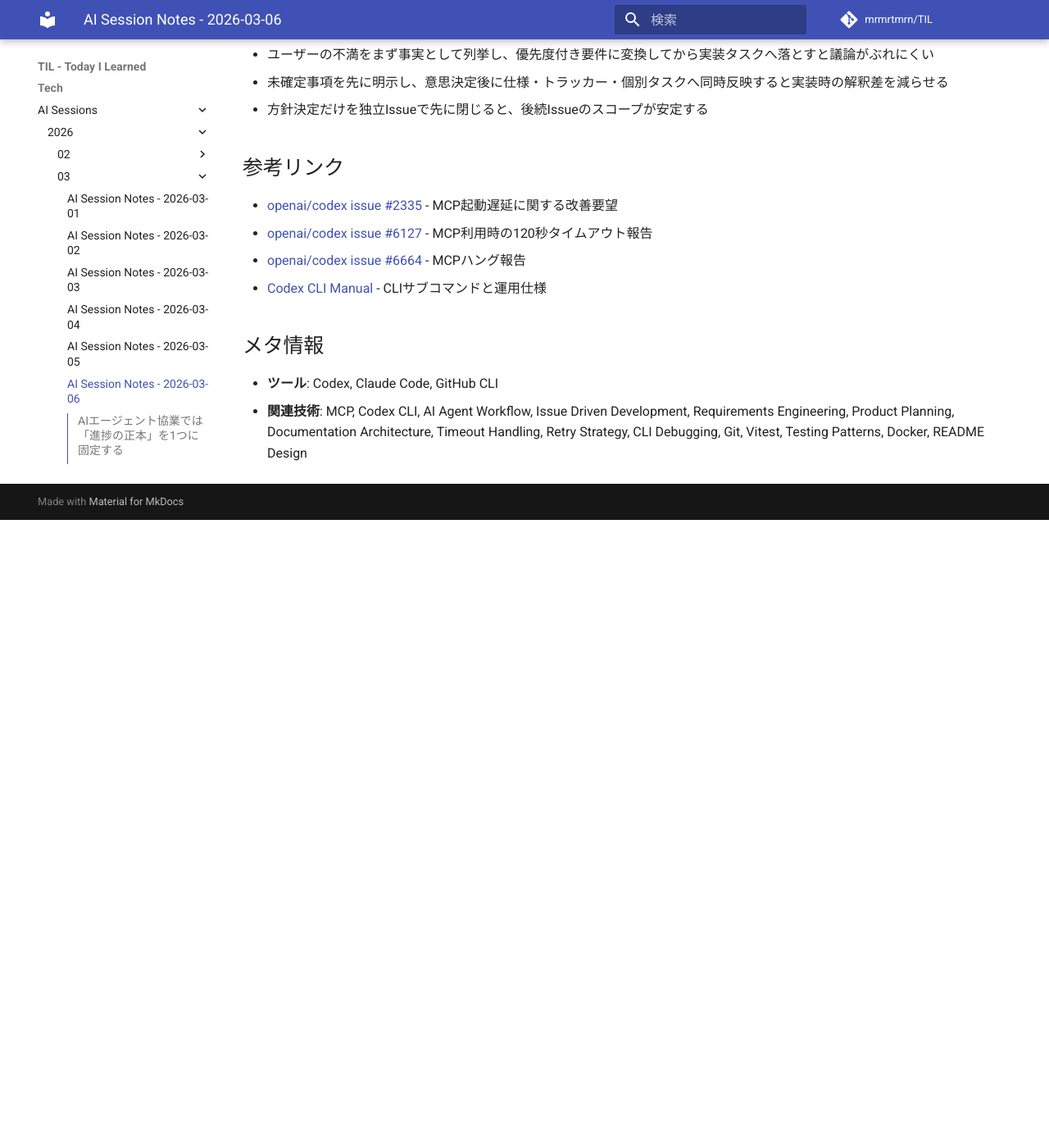
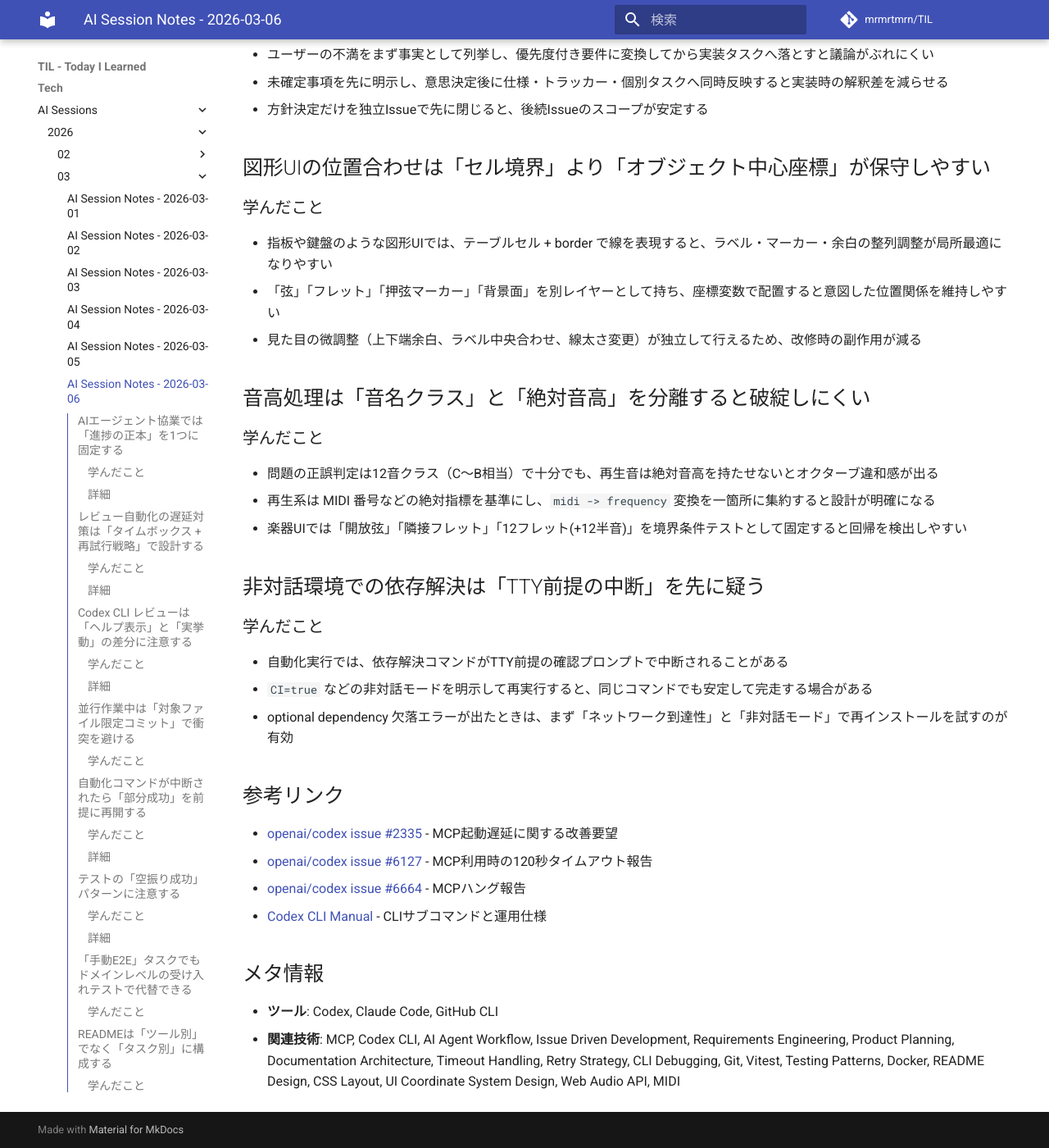
Before and after one commit to mrmrtmrn/TIL, an MkDocs documentation site: the page built from docs/Tech/AI-Sessions/2026/03/2026-03-06.md, in a window 1280 px wide and 1400 px high, scrolled down 4323 px. Shown: the whole window at 82% size. Built offline with MkDocs 1.6.1 and Material for MkDocs 9.7.7, drawn with Linux system fonts in a browser that asks for light colours; comment, search, counter and statistics services are not loaded; before the commit the page ends 4957 px from its top, so only the background shows below that.

Commit message:
feat: 2026-03-06 の AI セッションノートを追加
- 図形UIの位置合わせは「セル境界」より「オブジェクト中心座標」が保守しやすい
- 音高処理は「音名クラス」と「絶対音高」を分離すると破綻しにくい
- 非対話環境での依存解決は「TTY前提の中断」を先に疑う

```diff
--- a/docs/Tech/AI-Sessions/2026/03/2026-03-06.md
+++ b/docs/Tech/AI-Sessions/2026/03/2026-03-06.md
@@ -151,6 +151,30 @@ expect(isCorrect(1, 1)).toBe(true);
 - 未確定事項を先に明示し、意思決定後に仕様・トラッカー・個別タスクへ同時反映すると実装時の解釈差を減らせる
 - 方針決定だけを独立Issueで先に閉じると、後続Issueのスコープが安定する
 
+## 図形UIの位置合わせは「セル境界」より「オブジェクト中心座標」が保守しやすい
+
+### 学んだこと
+
+- 指板や鍵盤のような図形UIでは、テーブルセル + border で線を表現すると、ラベル・マーカー・余白の整列調整が局所最適になりやすい
+- 「弦」「フレット」「押弦マーカー」「背景面」を別レイヤーとして持ち、座標変数で配置すると意図した位置関係を維持しやすい
+- 見た目の微調整（上下端余白、ラベル中央合わせ、線太さ変更）が独立して行えるため、改修時の副作用が減る
+
+## 音高処理は「音名クラス」と「絶対音高」を分離すると破綻しにくい
+
+### 学んだこと
+
+- 問題の正誤判定は12音クラス（C〜B相当）で十分でも、再生音は絶対音高を持たせないとオクターブ違和感が出る
+- 再生系は MIDI 番号などの絶対指標を基準にし、`midi -> frequency` 変換を一箇所に集約すると設計が明確になる
+- 楽器UIでは「開放弦」「隣接フレット」「12フレット(+12半音)」を境界条件テストとして固定すると回帰を検出しやすい
+
+## 非対話環境での依存解決は「TTY前提の中断」を先に疑う
+
+### 学んだこと
+
+- 自動化実行では、依存解決コマンドがTTY前提の確認プロンプトで中断されることがある
+- `CI=true` などの非対話モードを明示して再実行すると、同じコマンドでも安定して完走する場合がある
+- optional dependency 欠落エラーが出たときは、まず「ネットワーク到達性」と「非対話モード」で再インストールを試すのが有効
+
 ## 参考リンク
 
 - [openai/codex issue #2335](https://github.com/openai/codex/issues/2335) - MCP起動遅延に関する改善要望
@@ -161,4 +185,4 @@ expect(isCorrect(1, 1)).toBe(true);
 ## メタ情報
 
 - **ツール**: Codex, Claude Code, GitHub CLI
-- **関連技術**: MCP, Codex CLI, AI Agent Workflow, Issue Driven Development, Requirements Engineering, Product Planning, Documentation Architecture, Timeout Handling, Retry Strategy, CLI Debugging, Git, Vitest, Testing Patterns, Docker, README Design
+- **関連技術**: MCP, Codex CLI, AI Agent Workflow, Issue Driven Development, Requirements Engineering, Product Planning, Documentation Architecture, Timeout Handling, Retry Strategy, CLI Debugging, Git, Vitest, Testing Patterns, Docker, README Design, CSS Layout, UI Coordinate System Design, Web Audio API, MIDI
```
